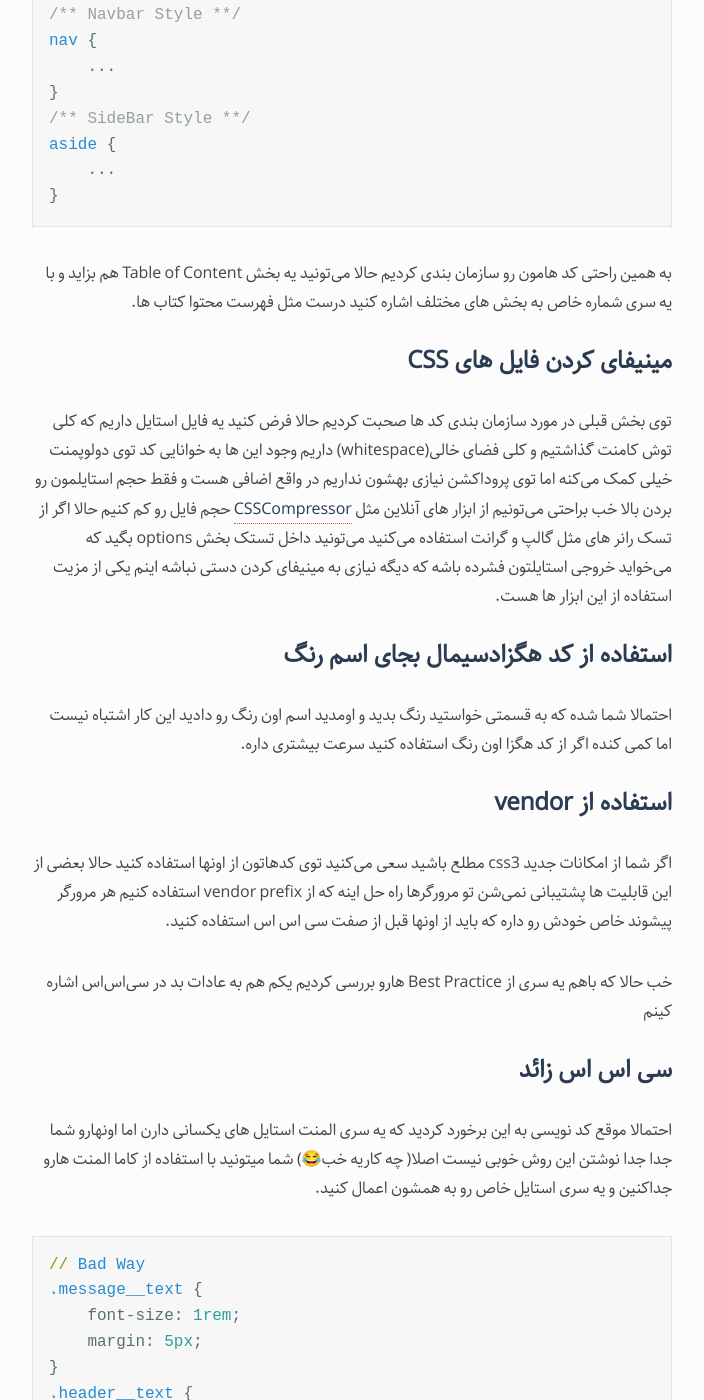
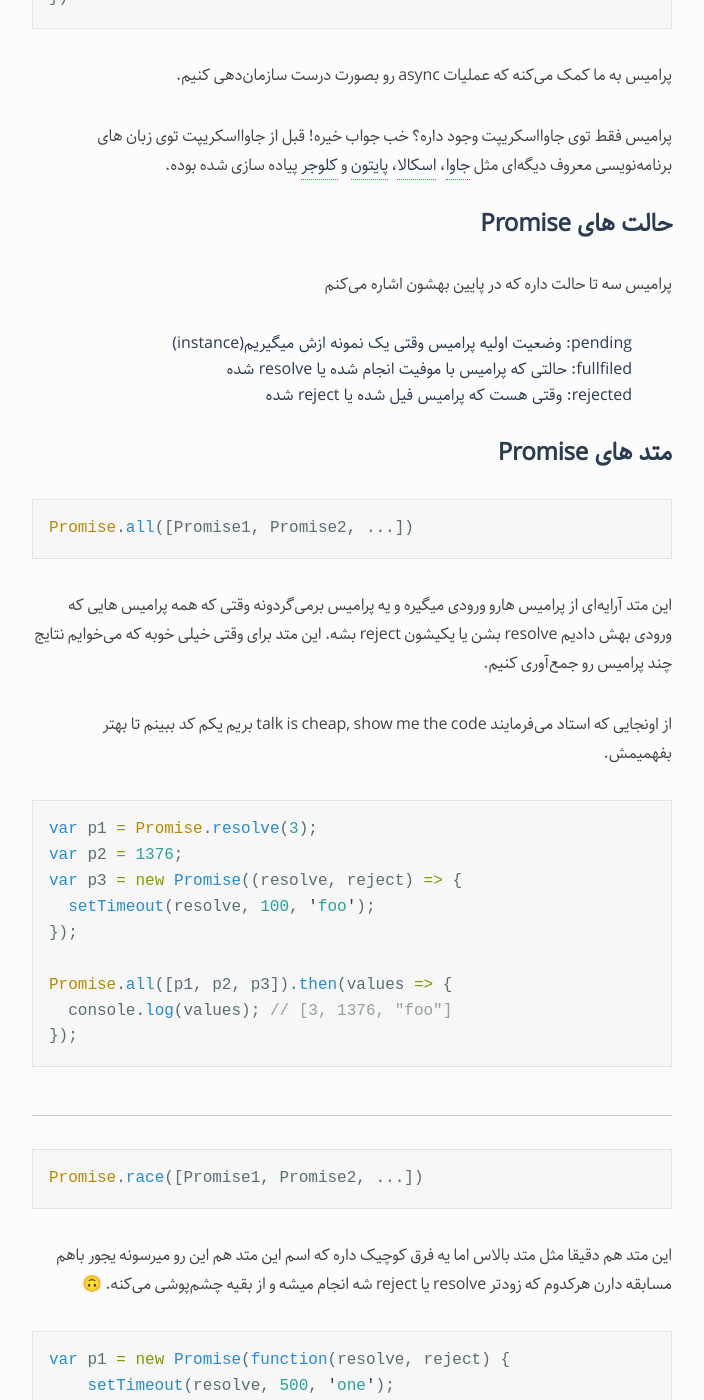
Before and after one commit to mahmood/imahmoodz.github.io, a Jekyll site: the page built from _posts/2017-3-28-what-is-promise.md, in a window 1280 px wide and 1400 px high, scrolled down 1393 px. Shown: the whole window, without its empty margins (292-996 px from the left). Built offline with Jekyll 4.4.1, drawn with Linux system fonts in a browser that asks for light colours; some web fonts are replaced; comment, search, counter and statistics services are not loaded; some of the changed text lies outside the part shown.

Commit message:
add What is Promise post

````diff
--- a/_posts/2017-3-28-what-is-promise.md
+++ b/_posts/2017-3-28-what-is-promise.md
@@ -7,86 +7,126 @@ permalink: /:title
 categories: js es6
 ---
 
-نوشتن کد css خیلی آسونه و هرکسی می‌تونه بنویسه اما درست نوشتن کد و قابلیت نگهداری بودن اون کد سخته حالا از این بگذریم بریم سراغ بحث اصلی!
+یکی از قابلیت های خوب ES6 آبجکت پرامیس و متد های کاربردی اون هست که توی عملیات async خیلی به ما کمک می‌کنه
+API پرامیس تو جاوااسکریت از [Promise/A+](https://promisesaplus.com/) پیروی می‌کنه
+پس بصورت کلی پرامیس یه مقداری رو نشون میده که ممکنه درحال حاظر وجود داشته باشه یا درآینده دردسترس قرار بگیره و یا اصلا قرار نگیره.
 
-اول از Best Practice ها شروع می‌کنیم و درنهایت به عادات بد می‌رسیم و باهم بررسی می‌کنیمشون
+## چرا Promise
+بطور کلی پرامیس مشکل callback hell رو حل می‌کنه، احتمالا شما درگیر این مشکل بودید که برای انجام عملیاتی چندین callback تودرتو داشتید و همه‌چی حسابی با هم قاطی شدن
 
-## استفاده از CSS Reset
-یکی چالش های فرانت دولپر ها موقع توسعه محصول یکسان نبودن استایل هایی مثل ```margin, padding, font-size, ...``` توی مرورگر های مختلف هست هدف CSS Reset دقیقا همینه که این تناقضات رو با ارائه یک استایل عمومی کاهش بده.
+کد زیر نمونه یک callback hell هستش 😱
 
-برای مثال [normalize.css](https://necolas.github.io/normalize.css/) یه CSS Reset مدرنه که تمام نیاز های مارو براورده می‌کنه استفاده ازش خیلی آسونه فقط لازمه قبل از فراخوانی استایل هاتون این دوستمون رو فراخوانی کنید به همین سادگی بدون درد و خونریزی!
+{% highlight js %}
+fs.readdir(source, function (err, files) {
+  if (err) {
+    console.log('Error finding files: ' + err)
+  } else {
+    files.forEach(function (filename, fileIndex) {
+      console.log(filename)
+      gm(source + filename).size(function (err, values) {
+        if (err) {
+          console.log('Error identifying file size: ' + err)
+        } else {
+          console.log(filename + ' : ' + values)
+          aspect = (values.width / values.height)
+          widths.forEach(function (width, widthIndex) {
+            height = Math.round(width / aspect)
+            console.log('resizing ' + filename + 'to ' + height + 'x' + height)
+            this.resize(width, height).write(dest + 'w' + width + '_' + filename, function(err) {
+              if (err) console.log('Error writing file: ' + err)
+            })
+          }.bind(this))
+        }
+      })
+    })
+  }
+})
+{% endhighlight %}
+پرامیس به ما کمک می‌کنه که عملیات async رو بصورت درست سازمان‌دهی کنیم.
 
-## گروه‌بندی المنت ها از بالا به پایین
-معمولا دولپر های تازه کار استایل های خودشون رو هرجا دلشون بخواد میزارن همون موقع احساس خوبی دارن اما وقتی چند هفته یا چند ماه بعد که میخوان تغییرات بدن می‌فهمن که چه اشتباهی کردن همه استایل های پخش و پلا شده و پیداکردن هرکدوم و اعمال تغییرات روشون فوق‌العاده سخت و زمان‌بر شده حالا چیکار کنیم تا از این مشکل ها نداشته باشیم؟! خب پاسخ خیلی سادس ما نیاز داریم کد هامون رو به ترتیب المنت ها از بالا به پایین مرتب کنیم
+پرامیس فقط توی جاوااسکریپت وجود داره؟ خب جواب خیره! قبل از جاوااسکریپت توی زبان های برنامه‌نویسی معروف دیگه‌‌ای مثل
+[جاوا](https://docs.oracle.com/javase/7/docs/api/java/util/concurrent/Future.html)، [اسکالا](http://docs.scala-lang.org/overviews/core/futures.html)، [پایتون](https://pypi.python.org/pypi/promise) و [کلوجر](https://clojuredocs.org/clojure.core/future) پیاده سازی شده بوده.
 
-{% highlight css %}
-/** General Styles **/
-body {
-    ...
-}
-h1, h2, h3, h4, h5, h6 {
-    ...
-}
-/** Header Style **/
-header {
-    ...
-}
-/** Navbar Style **/
-nav {
-    ...
-}
-/** SideBar Style **/
-aside {
-    ...
-}
+## حالت های Promise
+پرامیس سه تا حالت داره که در پایین بهشون اشاره می‌کنم
+
+* pending: وضعیت اولیه پرامیس وقتی یک نمونه ازش میگیریم(instance)
+* fullfiled: حالتی که پرامیس با موفیت انجام شده یا resolve شده
+* rejected: وقتی هست که پرامیس فیل شده یا reject شده
+
+## متد های Promise
+{% highlight js %}
+Promise.all([Promise1, Promise2, ...])
 {% endhighlight %}
-به همین راحتی کد هامون رو سازمان بندی کردیم حالا می‌تونید یه بخش Table of Content هم بزاید و با یه سری شماره خاص به بخش های مختلف اشاره کنید درست مثل فهرست محتوا کتاب ها.
+این متد آرایه‌ای از پرامیس هارو ورودی میگیره و یه پرامیس برمی‌گردونه وقتی که همه پرامیس هایی که ورودی بهش دادیم resolve بشن یا یکیشون reject بشه.
+این متد برای وقتی خیلی خوبه که می‌خوایم نتایج چند پرامیس رو جمع‌آوری کنیم.
 
-## مینیفای کردن فایل های CSS
-توی بخش قبلی در مورد سازمان بندی کد ها صحبت کردیم حالا فرض کنید یه فایل استایل داریم که کلی توش کامنت گذاشتیم و کلی فضای خالی(whitespace) داریم وجود این ها به خوانایی کد توی دولوپمنت خیلی کمک می‌کنه اما توی پروداکشن نیازی بهشون نداریم در واقع اضافی هست و فقط حجم استایلمون رو بردن بالا خب براحتی می‌تونیم از ابزار های آنلاین مثل [CSSCompressor](http://csscompressor.com/) حجم فایل رو کم کنیم حالا اگر از تسک رانر های مثل گالپ و گرانت استفاده می‌کنید می‌تونید داخل تستک بخش options بگید که می‌خواید خروجی استایلتون فشرده باشه که دیگه نیازی به مینیفای کردن دستی نباشه اینم یکی از مزیت استفاده از این ابزار ها هست.
+از اونجایی که استاد می‌فرمایند talk is cheap, show me the code بریم یکم کد ببینم تا بهتر بفهمیمش.
+{% highlight js %}
+var p1 = Promise.resolve(3);
+var p2 = 1376;
+var p3 = new Promise((resolve, reject) => {
+  setTimeout(resolve, 100, 'foo');
+});
 
-## استفاده از کد هگزادسیمال بجای اسم رنگ
-احتمالا شما شده که به قسمتی خواستید رنگ بدید و اومدید اسم اون رنگ رو دادید این کار اشتباه نیست اما کمی کنده اگر از کد هگزا اون رنگ استفاده کنید سرعت بیشتری داره.
+Promise.all([p1, p2, p3]).then(values => {
+  console.log(values); // [3, 1376, "foo"]
+});
+{% endhighlight %}
+----
+{% highlight js %}
+Promise.race([Promise1, Promise2, ...])
+{% endhighlight %}
+این متد هم دقیقا مثل متد بالاس اما یه فرق کوچیک داره که اسم این متد هم این رو میرسونه یجور باهم مسابقه دارن هرکدوم که زودتر resolve یا reject شه انجام میشه و از بقیه چشم‌پوشی می‌کنه. 🙃
 
-## استفاده از vendor
-اگر شما از امکانات جدید css3 مطلع باشید سعی می‌کنید توی کدهاتون از اونها استفاده کنید حالا بعضی از این قابلیت ها پشتیبانی نمی‌شن تو مرورگرها راه حل اینه که از vendor prefix استفاده کنیم هر مرورگر پیشوند خاص خودش رو داره که باید از اونها قبل از صفت سی اس اس استفاده کنید.
+{% highlight js %}
+var p1 = new Promise(function(resolve, reject) {
+    setTimeout(resolve, 500, 'one');
+});
+var p2 = new Promise(function(resolve, reject) {
+    setTimeout(resolve, 100, 'two');
+});
 
-خب حالا که باهم یه سری از Best Practice هارو بررسی کردیم  یکم هم به عادات بد در سی‌اس‌اس اشاره کینم
-
-## سی اس اس زائد
-احتمالا موقع کد نویسی به این برخورد کردید که یه سری المنت استایل های یکسانی دارن اما اونهارو شما جدا جدا نوشتن این روش خوبی نیست اصلا( چه کاریه خب😂) شما میتونید با استفاده از کاما المنت هارو جداکنین و یه سری استایل خاص رو به همشون اعمال کنید.
-
-{% highlight css %}
-// Bad Way
-.message__text {
-    font-size: 1rem;
-    margin: 5px;
-}
-.header__text {
-    font-size: 1rem;
-    margin: 5px;
-}
-
-// Good Way
-.message__text, header__text {
-    font-size: 1rem;
-    margin: 5px;
-}
+Promise.race([p1, p2]).then(function(value) {
+  console.log(value); // "two"
+  // Both resolve, but p2 is faster
+});
 {% endhighlight %}
 
-## استفاده از موقعیت های margin و padding بصورت جداگانه
-خب اینم یه عادت بده که میایم بصورت جداگانه برای هر موقعیت مارجین یا پدینگ کد بنویسید اینجوری کدتون کثیف میشه و خوانایی لازم رو نداره بهتره که بصورت گردش ساعت وار مقداردهی بشن که موقعیت ساعت ۱۲ بالا، ۳ راست، ۶پایین و ۹چپ می‌باشد.
-{% highlight css %}
-// Bad Way
-.element {
-    margin-top: 10px;
-    margin-right: 5px
-    margin-bottom: 5px;
-    margin-left: 10px;
-}
+----
+{% highlight js %}
+Promise.resolve(value)
+Promise.reject(value)
+Promise.catch()
+{% endhighlight %}
 
-// Good Way
-.element {
-    margin: 10px 5px 5px 10px;
-}
+ با این دوتا متد خیلی کار خواهیم داشت که مشخص هستن اولی یه پرامیس رو با مقداری که دادیم بهش resolve میکنه و ریجکت هم با مقدار ریجکت می‌کنه
+
+ بخش catch هم وقتی پرامیس ریجکت شه اجرا میشه.
+
+{% highlight js %}
+let myPromise = (num) => {
+    return new Promise((resolve, reject) => {
+        if(num){
+            resolve(num);
+        }else{
+            reject('Cant find number');
+        }
+    });
+};
+
+myPromise(2).then(msg => {
+    //چون ۲ رو به عنوان ورودی دادیم این بخش اجرا میشه و ۲لاگ میشه
+    console.log(msg);
+}).catch(err => {
+    //اجرا نخواهد شد مگر ورودی به پرامیس بدیم
+    console.error('Error:',err);
+});
 {% endhighlight %}
+
+
+
+برای مطالعه بیشتر میتونید به [این بخش](http://exploringjs.com/es6/ch_promises.html#sec_introduction-promises)   مراجعه کنید
+
+
+حالا که با پرامیس آشنا شدیم زندگی برامون راحت تر میشه 😄
````
